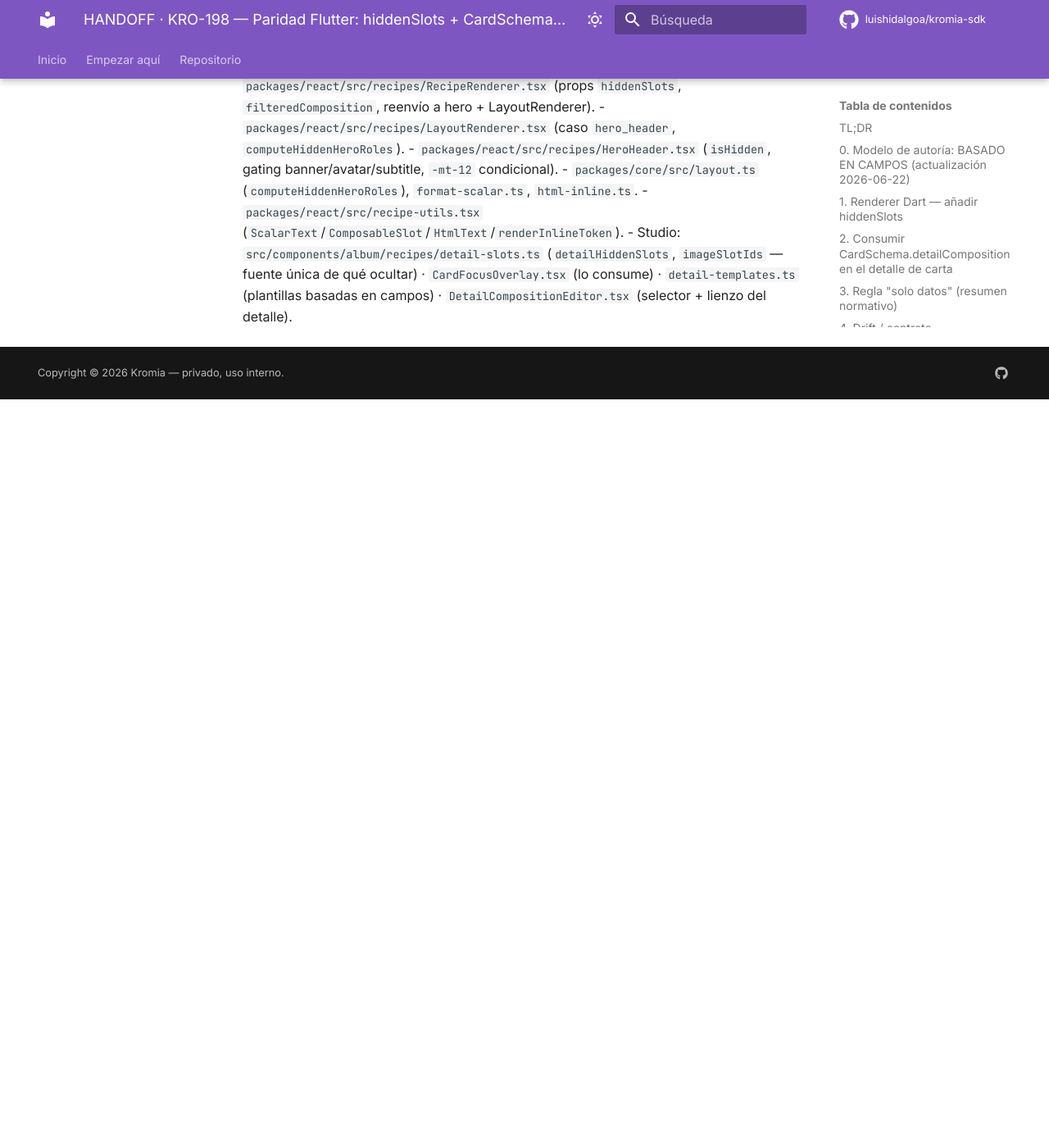
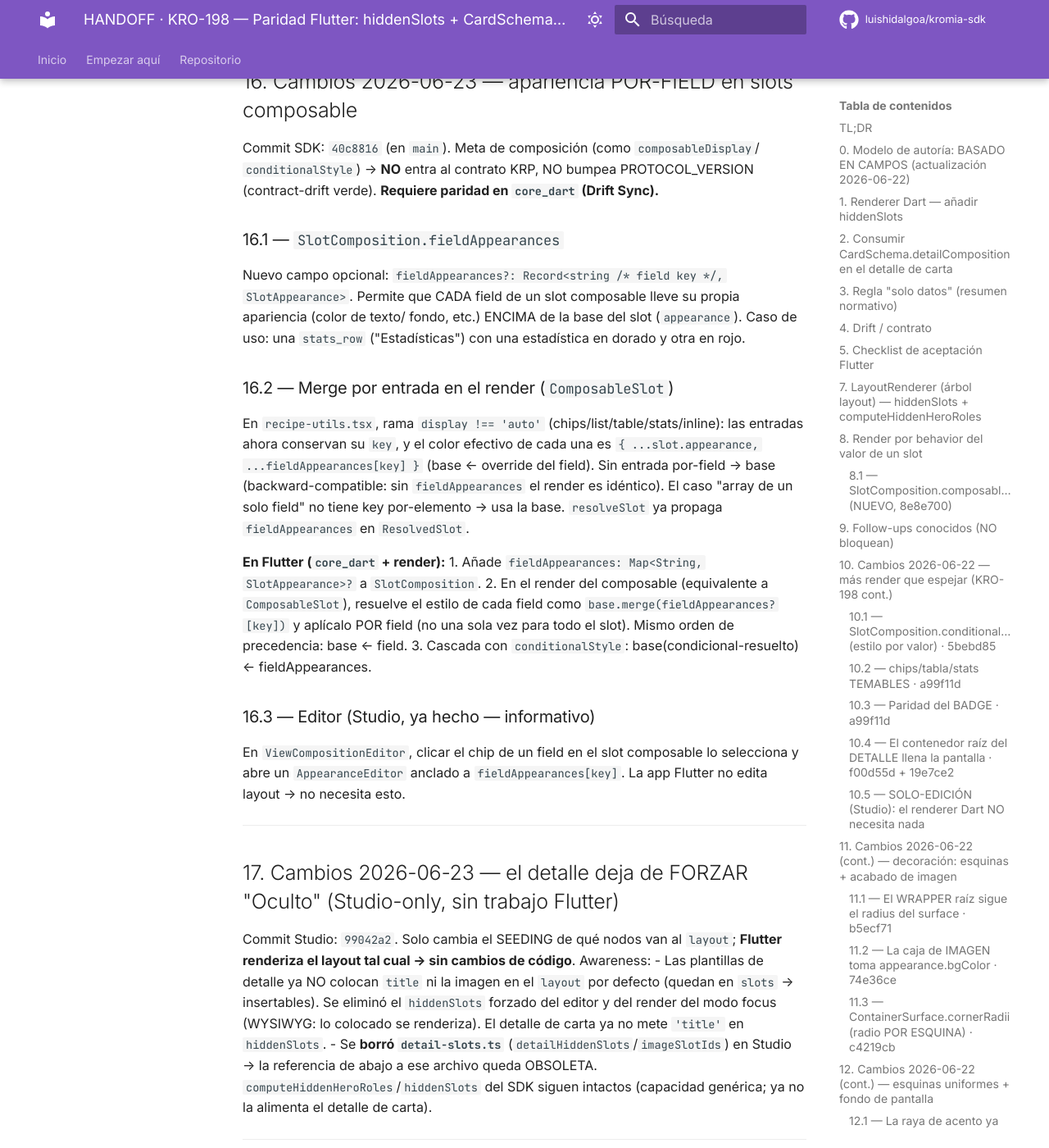
Before and after one commit to luishidalgoa/kromia-sdk, an MkDocs documentation site: the page built from docs/kro198-detail-composition-flutter.md, in a window 1280 px wide and 1400 px high, scrolled down 13934 px. Shown: the whole window at 82% size. Built offline with MkDocs 1.6.1 and Material for MkDocs 9.7.7, drawn with Linux system fonts in a browser that asks for light colours; comment, search, counter and statistics services are not loaded; before the commit the page ends 14421 px from its top, so only the background shows below that.

Commit message:
docs(coordination): handoff Flutter §16 (fieldAppearances) + §17 (detalle sin 'Oculto' forzado) (KRO-198)
§16 — apariencia POR-FIELD en slots composable: nuevo SlotComposition.fieldAppearances
(meta, no bumpea). Requiere paridad core_dart (campo + merge por-field en el render).
§17 — el detalle de carta deja de forzar 'title' oculto (Studio-only, sin trabajo Flutter).

Co-Authored-By: Claude Opus 4.8 (1M context) <noreply@anthropic.com>

```diff
--- a/docs/kro198-detail-composition-flutter.md
+++ b/docs/kro198-detail-composition-flutter.md
@@ -473,6 +473,54 @@ el render real de Flutter debe leer `screenBgColor` del surface persistido para
 
 ---
 
+## 16. Cambios 2026-06-23 — apariencia POR-FIELD en slots composable
+
+Commit SDK: `40c8816` (en `main`). Meta de composición (como `composableDisplay`/
+`conditionalStyle`) → **NO** entra al contrato KRP, NO bumpea PROTOCOL_VERSION
+(contract-drift verde). **Requiere paridad en `core_dart` (Drift Sync).**
+
+### 16.1 — `SlotComposition.fieldAppearances`
+Nuevo campo opcional: `fieldAppearances?: Record<string /* field key */, SlotAppearance>`.
+Permite que CADA field de un slot composable lleve su propia apariencia (color de texto/
+fondo, etc.) ENCIMA de la base del slot (`appearance`). Caso de uso: una `stats_row`
+("Estadísticas") con una estadística en dorado y otra en rojo.
+
+### 16.2 — Merge por entrada en el render (`ComposableSlot`)
+En `recipe-utils.tsx`, rama `display !== 'auto'` (chips/list/table/stats/inline): las
+entradas ahora conservan su `key`, y el color efectivo de cada una es
+`{ ...slot.appearance, ...fieldAppearances[key] }` (base ← override del field). Sin entrada
+por-field → base (backward-compatible: sin `fieldAppearances` el render es idéntico). El
+caso "array de un solo field" no tiene key por-elemento → usa la base. `resolveSlot` ya
+propaga `fieldAppearances` en `ResolvedSlot`.
+
+**En Flutter (`core_dart` + render):**
+1. Añade `fieldAppearances: Map<String, SlotAppearance>?` a `SlotComposition`.
+2. En el render del composable (equivalente a `ComposableSlot`), resuelve el estilo de cada
+   field como `base.merge(fieldAppearances?[key])` y aplícalo POR field (no una sola vez para
+   todo el slot). Mismo orden de precedencia: base ← field.
+3. Cascada con `conditionalStyle`: base(condicional-resuelto) ← fieldAppearances.
+
+### 16.3 — Editor (Studio, ya hecho — informativo)
+En `ViewCompositionEditor`, clicar el chip de un field en el slot composable lo selecciona y
+abre un `AppearanceEditor` anclado a `fieldAppearances[key]`. La app Flutter no edita layout →
+no necesita esto.
+
+---
+
+## 17. Cambios 2026-06-23 — el detalle deja de FORZAR "Oculto" (Studio-only, sin trabajo Flutter)
+
+Commit Studio: `99042a2`. Solo cambia el SEEDING de qué nodos van al `layout`; **Flutter
+renderiza el layout tal cual → sin cambios de código**. Awareness:
+- Las plantillas de detalle ya NO colocan `title` ni la imagen en el `layout` por defecto
+  (quedan en `slots` → insertables). Se eliminó el `hiddenSlots` forzado del editor y del
+  render del modo focus (WYSIWYG: lo colocado se renderiza). El detalle de carta ya no mete
+  `'title'` en `hiddenSlots`.
+- Se **borró `detail-slots.ts`** (`detailHiddenSlots`/`imageSlotIds`) en Studio → la
+  referencia de abajo a ese archivo queda OBSOLETA. `computeHiddenHeroRoles`/`hiddenSlots` del
+  SDK siguen intactos (capacidad genérica; ya no la alimenta el detalle de carta).
+
+---
+
 **Referencias de lectura obligada (TS canónico):**
 - `packages/react/src/recipes/RecipeRenderer.tsx` (props `hiddenSlots`, `filteredComposition`, reenvío a hero + LayoutRenderer).
 - `packages/react/src/recipes/LayoutRenderer.tsx` (caso `hero_header`, `computeHiddenHeroRoles`).
```
Also changed, not shown: COORDINATION.md (+12 -1 lines).
